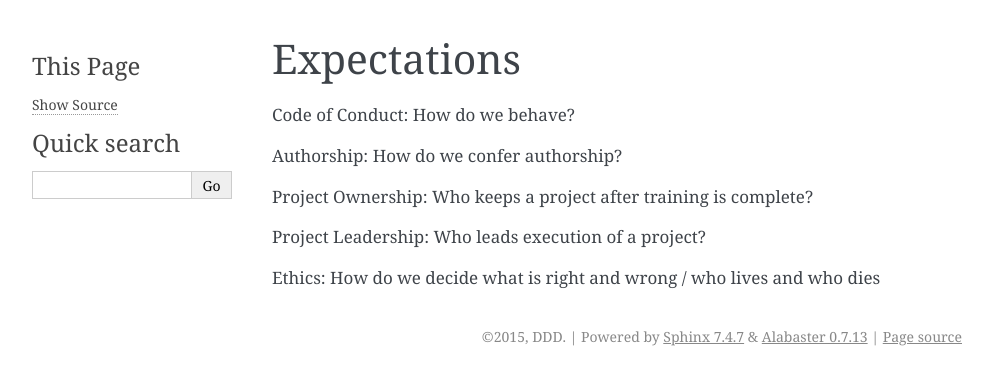
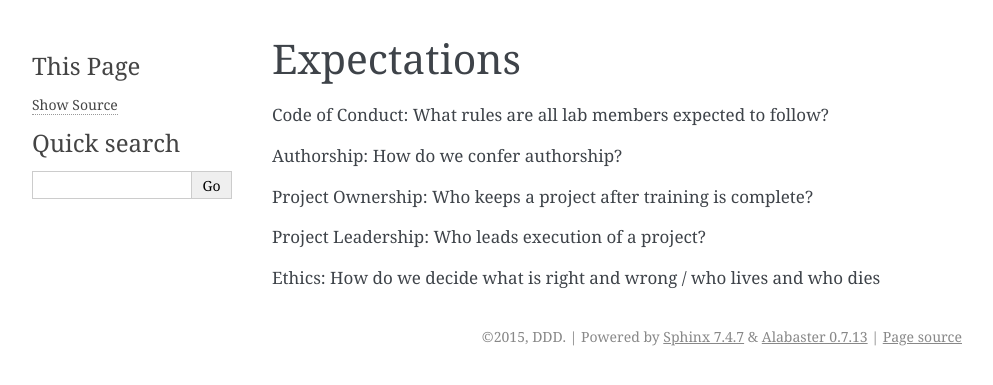
Before and after one commit to lab-carpentry/blueprint-onboarding, a Sphinx documentation site: the page built from source/expectations.rst, in a window 1280 px wide. Shown: the top 385 px of the page, without its empty margins (148-1141 px from the left). Built offline with Sphinx 7.4.7, drawn with Linux system fonts in a browser that asks for light colours.

Commit message:
Use text suggested by Blair below.

```diff
--- a/source/expectations.rst
+++ b/source/expectations.rst
@@ -1,7 +1,7 @@
 Expectations
 ============
 
-Code of Conduct: How do we behave?
+Code of Conduct: What rules are all lab members expected to follow?
 
 Authorship: How do we confer authorship?
 
```
